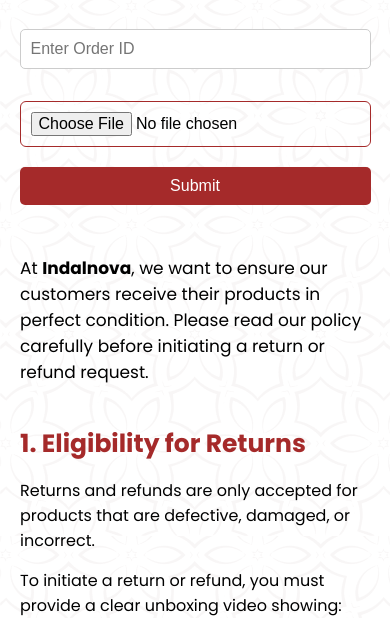
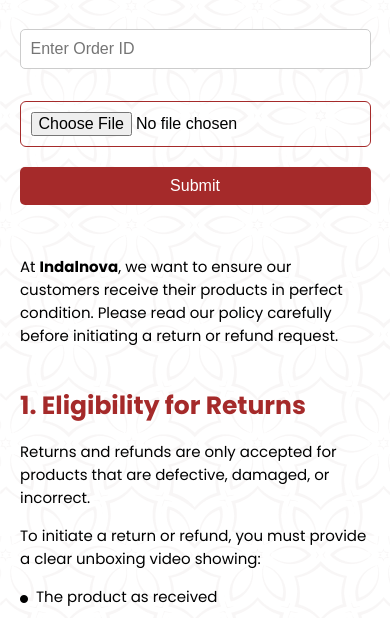
Before and after one commit to indalnovacompany-oss/Indalnova-frontend, a website: page Return.html in a window 390 px wide. Shown: the part 231-849 px from the top of the page. Drawn offline with Linux system fonts and the light colour scheme; a web font is replaced by a local one.

Commit message:
Update Return.html

```diff
--- a/Return.html
+++ b/Return.html
@@ -65,6 +65,11 @@
                 padding: 10px !important;
             }
         }
+
+        @media screen and (max-width: 440px) {
+            p {
+                font-size: 15px;
+            }
 
         /* Custom Alert Styles */
         #customAlert {
@@ -370,4 +375,5 @@
     <script src="script.js"></script>
 </body>
 
+
 </html>
```
